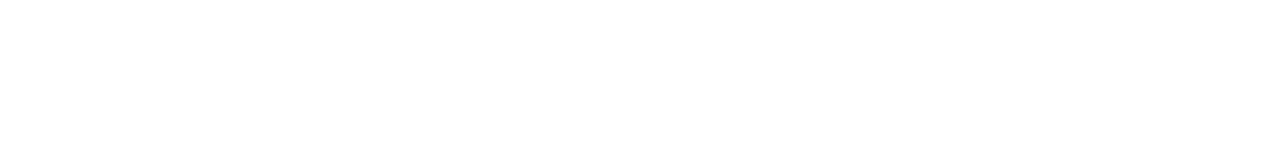
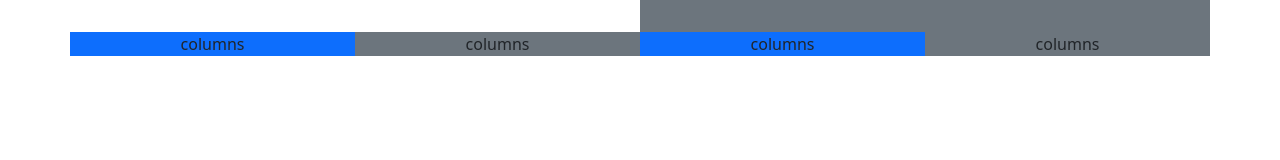
Before and after one commit to IsabellePacheco/Bootstrap_Intro_Isabelle-Pacheco, a plain HTML site: page ex2_sistema-grid/ex2.html in a window 1280 px wide. Drawn offline with nearby package versions, Linux system fonts and the light colour scheme.

Commit message:
ex2 -sistema

```diff
--- a/ex2_sistema-grid/ex2.html
+++ b/ex2_sistema-grid/ex2.html
@@ -4,12 +4,36 @@
     <meta charset="UTF-8">
     <meta name="viewport" content="width=device-width, initial-scale=1.0">
     <title>Grid Bootstrap</title>
+
     <link href="https://cdn.jsdelivr.net/npm/bootstrap@5.3.0/dist/css/bootstrap.min.css" rel="stylesheet">
 </head>
 <body>
 
+    <div class="container">
+        <!-- row- linhas -->
+        <div class="row">
+            <div class="col-sm-6 bg-primary2 text-white p-3"></div>
+            <div class="col-sm-6 bg-secondary text-white p-3"></div>
+        </div>
+    </div>
 
-    <!-- 1ª Digitação (Aqui) -->
+    <div class="container text-center">
+        <div class="row align-items-start">
+          <div class="col bg-primary">
+           columns
+          </div>
+          <div class="col bg-secondary">
+             columns
+          </div>
+          <div class="col bg-primary">
+             columns
+          </div>
+          <div class="col bg-secondary">
+            columns
+         </div>
+        </div>
+      </div>
+
 
 
     <script src="https://cdn.jsdelivr.net/npm/bootstrap@5.3.0/dist/js/bootstrap.bundle.min.js"></script>
```
